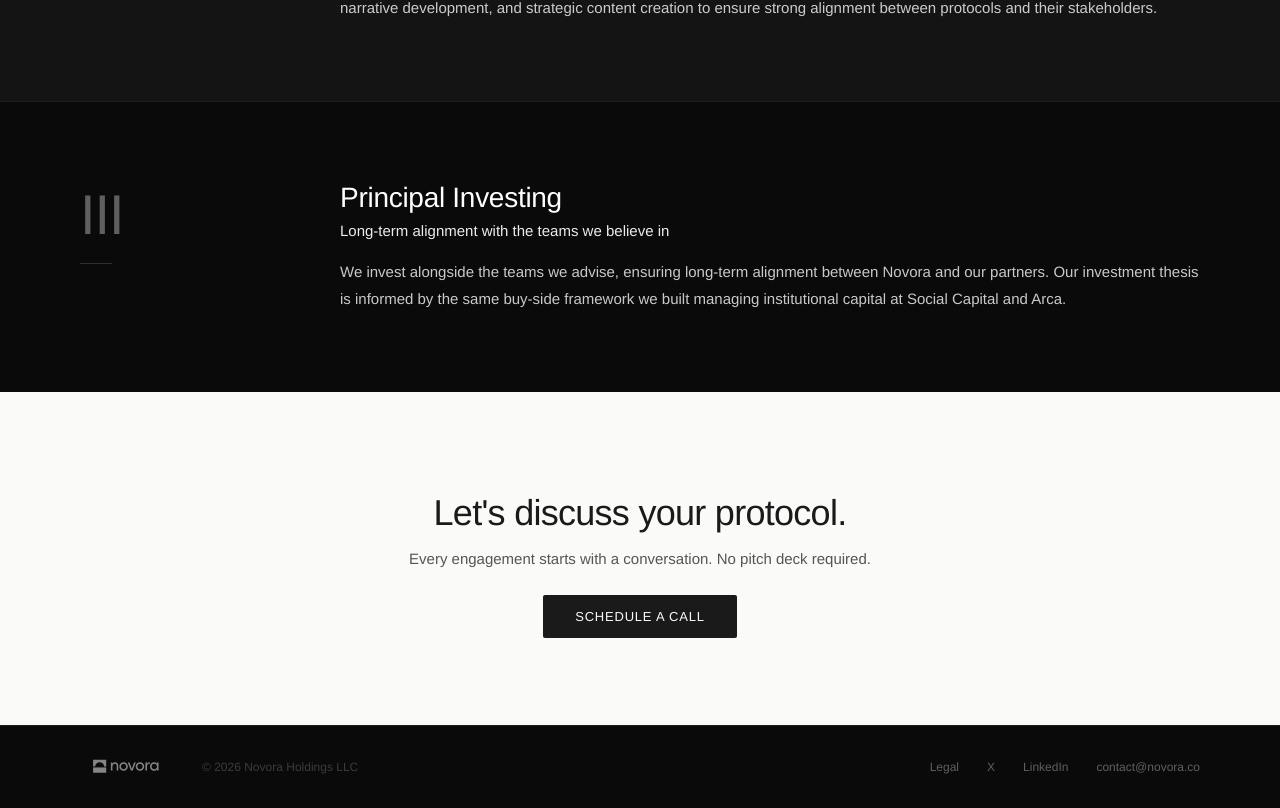
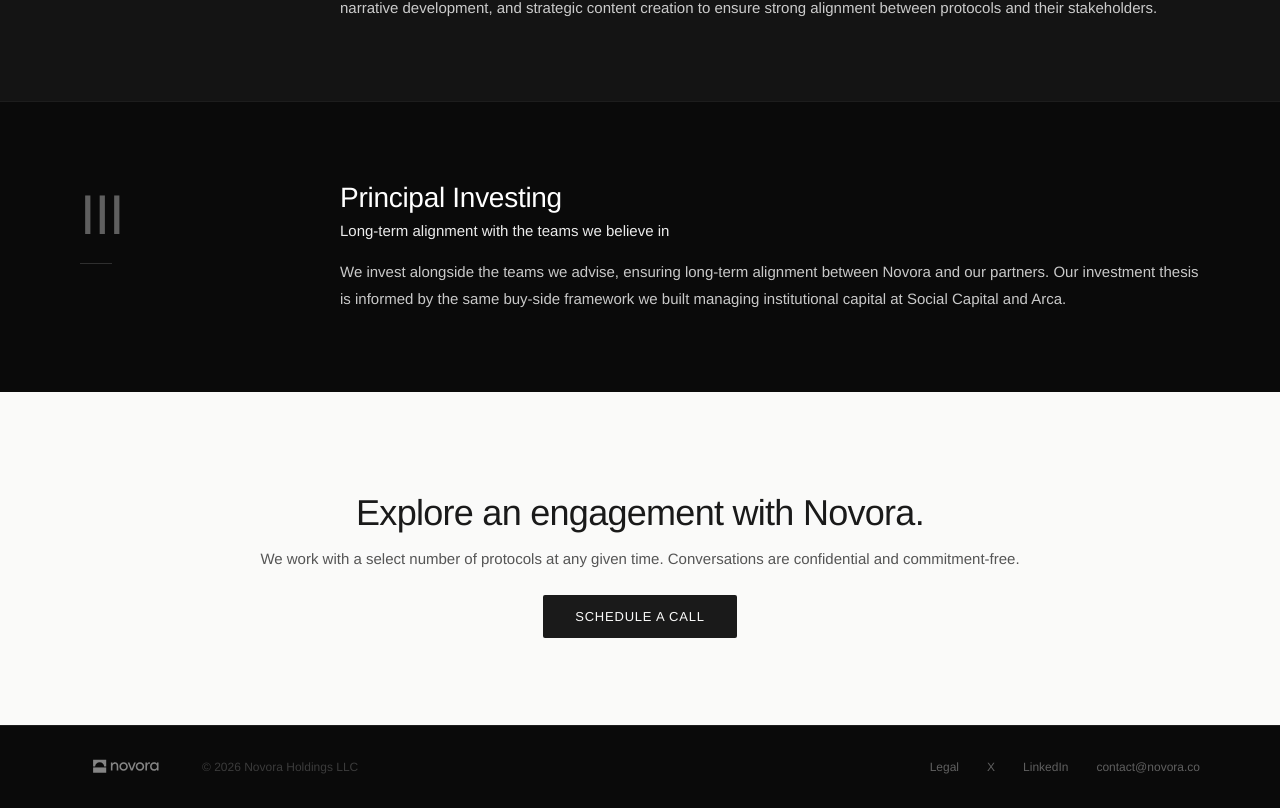
Before and after one commit to connrking/novora-site, a Next.js app: page /advisory in a window 1280 px wide. Shown: the part 1068-1876 px from the top of the page. Built offline with nearby package versions, Linux system fonts and the light colour scheme.

Commit message:
institutional CTA copy

```diff
--- a/app/advisory/page.jsx
+++ b/app/advisory/page.jsx
@@ -152,11 +152,11 @@ export default function AdvisoryPage() {
           <h2 style={{
             fontFamily: F.h, fontSize: 36, fontWeight: 300,
             color: C.creamText, letterSpacing: "-0.02em", margin: "0 0 16px",
-          }}>Let&apos;s discuss your protocol.</h2>
+          }}>Explore an engagement with Novora.</h2>
           <p style={{
             fontFamily: F.h, fontSize: 15, color: C.creamSub,
             fontWeight: 400, marginBottom: 40,
-          }}>Every engagement starts with a conversation. No pitch deck required.</p>
+          }}>We work with a select number of protocols at any given time. Conversations are confidential and commitment-free.</p>
           <a href="https://calendly.com/connor_king" style={{
             fontFamily: F.h, fontSize: 13, letterSpacing: "0.06em", fontWeight: 500,
             color: C.cream, background: C.creamText, padding: "14px 32px",
```
